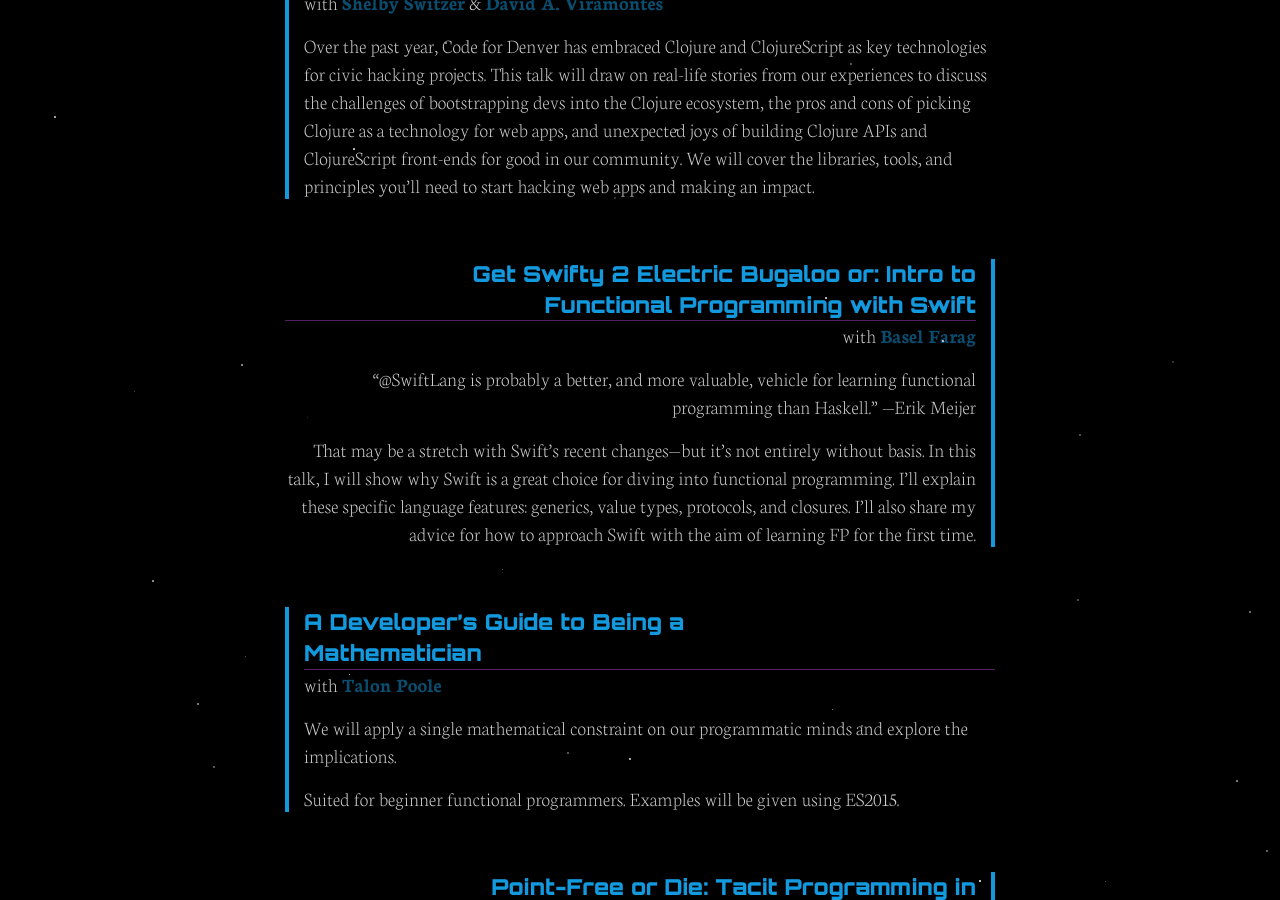
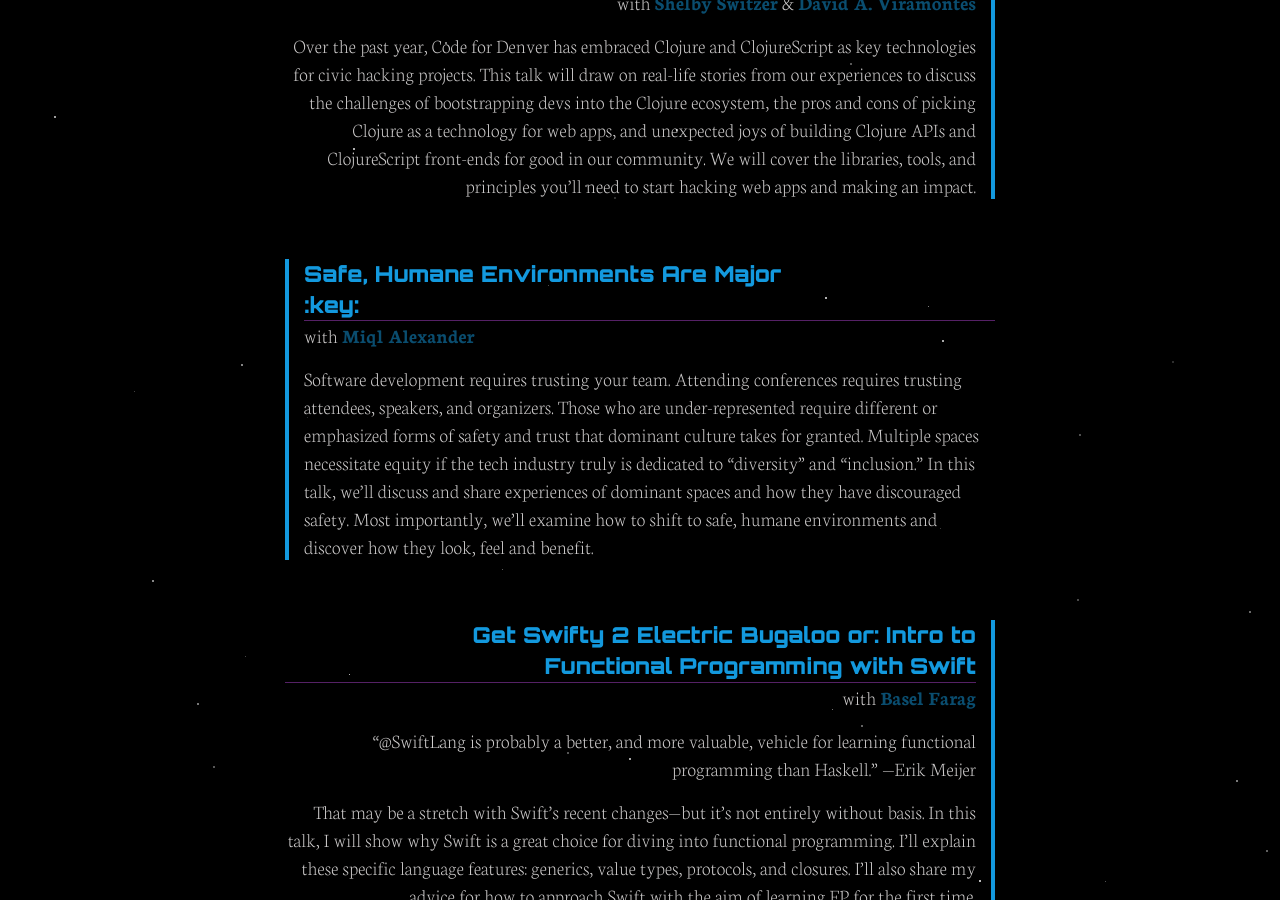
Before and after one commit to maitria/moonconf.org, a Jekyll site: the page built from index.html, in a window 1280 px wide and 900 px high, scrolled down 1431 px. Built offline with Jekyll 4.4.1, drawn with Linux system fonts in a browser that asks for light colours.

Commit message:
Add talk by Miql Alexander

```diff
--- a/_includes/talks.html
+++ b/_includes/talks.html
@@ -23,6 +23,13 @@
       description="<p>Over the past year, Code for Denver has embraced Clojure and ClojureScript as key technologies for civic hacking projects. This talk will draw on real-life stories from our experiences to discuss the challenges of bootstrapping devs into the Clojure ecosystem, the pros and cons of picking Clojure as a technology for web apps, and unexpected joys of building Clojure APIs and ClojureScript front-ends for good in our community. We will cover the libraries, tools, and principles you’ll need to start hacking web apps and making an impact.</p>"
       twitter="switzerly"
       co-twitter="dviramontes_"
+    %}
+    {% include talk.html
+      title='Safe, Humane Environments Are Major :key:'
+      link="safe-environments"
+      speaker="Miql Alexander"
+      description="<p>Software development requires trusting your team. Attending conferences requires trusting attendees, speakers, and organizers. Those who are under-represented require different or emphasized forms of safety and trust that dominant culture takes for granted. Multiple spaces necessitate equity if the tech industry truly is dedicated to “diversity” and “inclusion.” In this talk, we’ll discuss and share experiences of dominant spaces and how they have discouraged safety. Most importantly, we’ll examine how to shift to safe, humane environments and discover how they look, feel and benefit.</p>"
+      twitter="MiQL"
     %}
     {% include talk.html
       title='Get Swifty 2 Electric Bugaloo or: Intro to Functional Programming with Swift'
```
